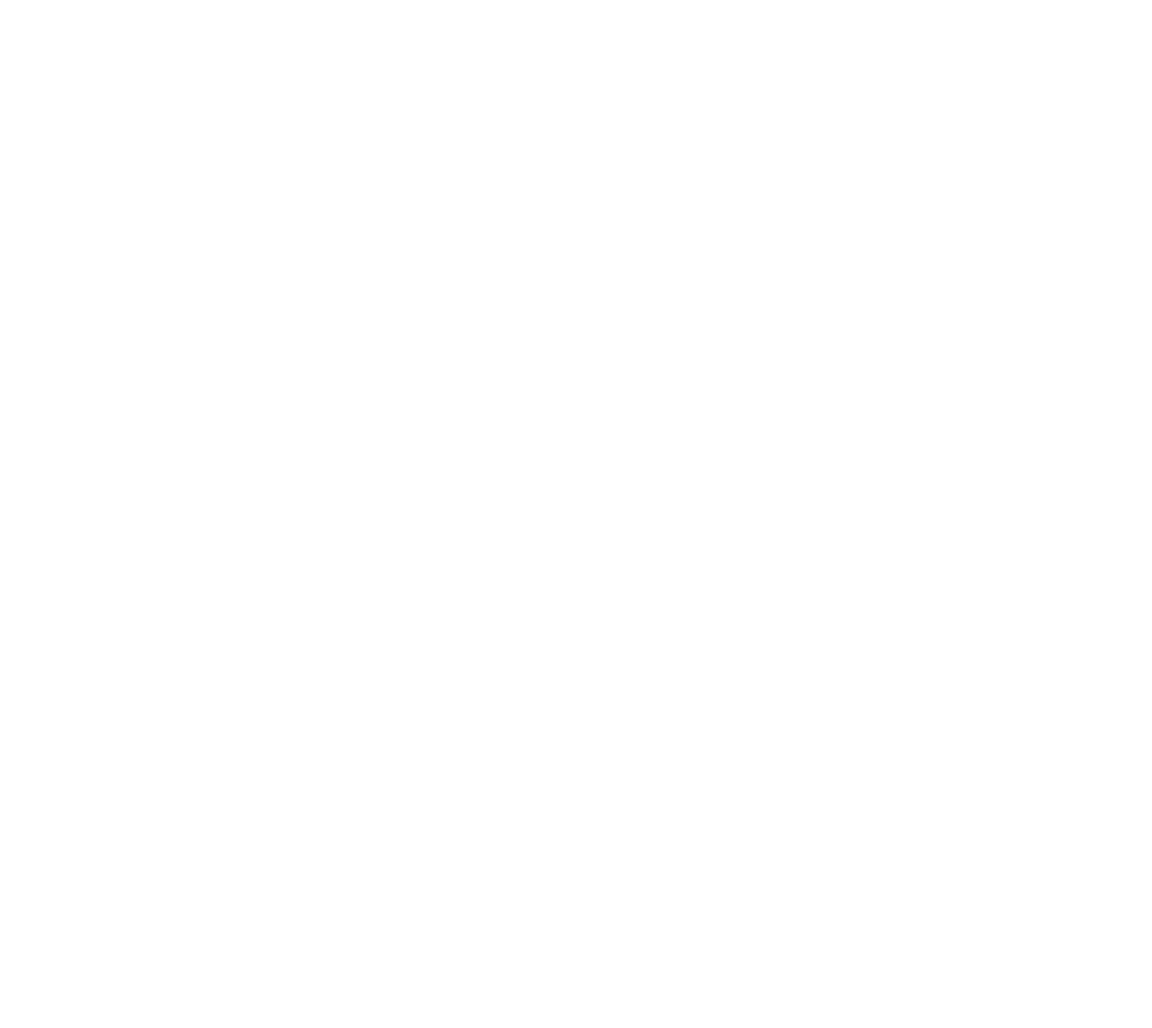
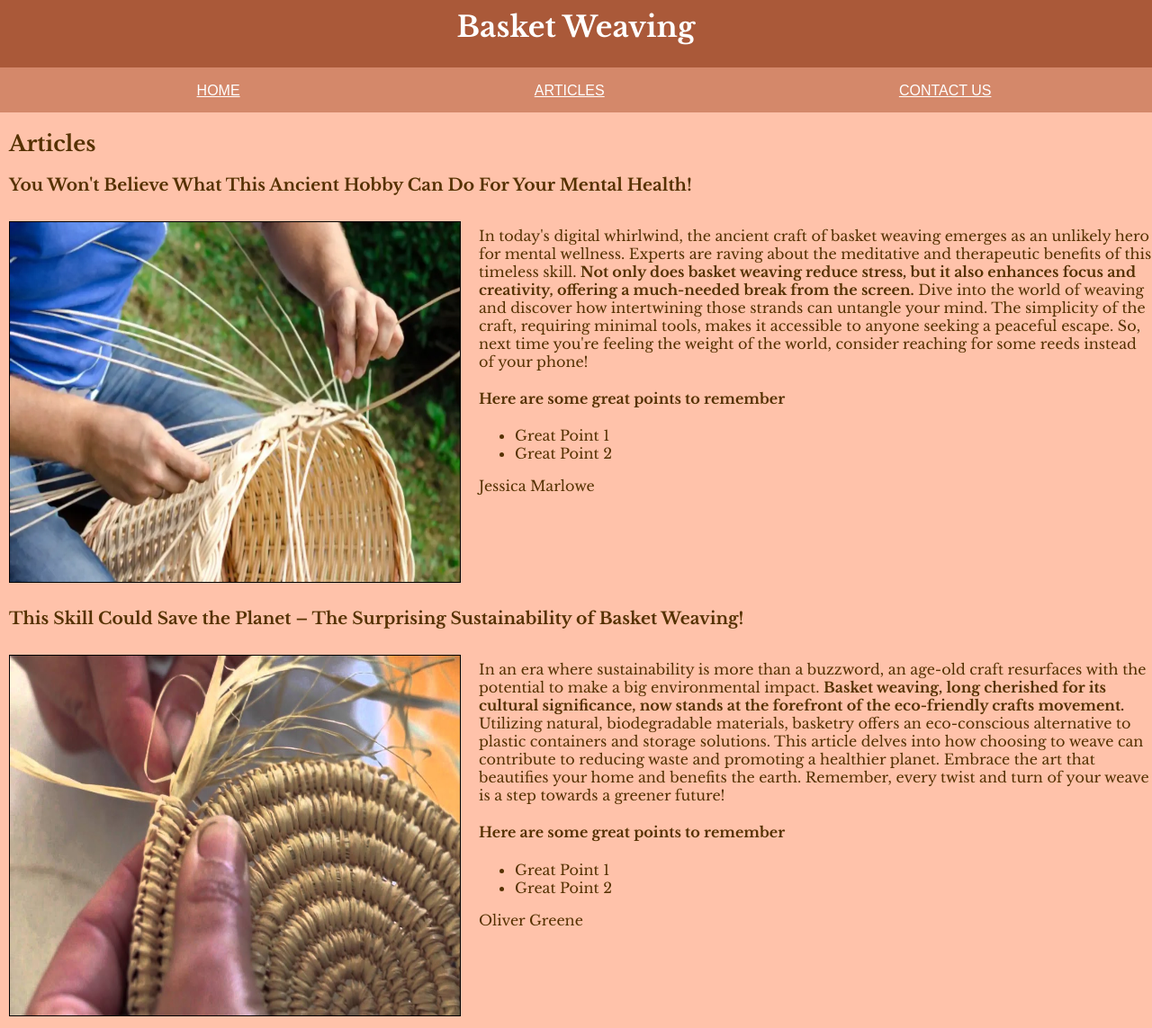
Before and after one commit to jpompey00/basket-weaving, a plain HTML site: page articles.html in a window 1280 px wide. Shown: the top 1143 px of the page at 90% size. Before the commit the page ends 800 px from the top, so only its background shows below. Drawn offline with nearby package versions, Linux system fonts and the light colour scheme.

Commit message:
addded CSS and classes

```diff
--- a/articles.html
+++ b/articles.html
@@ -0,0 +1,114 @@
+<!DOCTYPE html>
+<html lang="en">
+
+<head>
+    <meta charset="UTF-8">
+    <meta name="viewport" content="width=device-width, initial-scale=1.0">
+    <title>Basket Weaving - HOME</title>
+    <link rel="stylesheet" href="css/site.css">
+    <link rel="preconnect" href="https://fonts.googleapis.com">
+    <link rel="preconnect" href="https://fonts.gstatic.com" crossorigin>
+    <link href="https://fonts.googleapis.com/css2?family=Libre+Baskerville:ital,wght@0,400;0,700;1,400&display=swap"
+        rel="stylesheet">
+</head>
+
+<body>
+    <header>
+        <h1 id="sitetitle" class="libre-baskerville-bold">Basket Weaving</h1>
+    </header>
+    <nav class="libre-baskerville-regular">
+        <ul>
+            <li><a href="index.html">Home</a></li>
+            <li><a href="articles.html">Articles</a></li>
+            <li><a href="contactus.html">Contact Us</a></li>
+        </ul>
+    </nav>
+    <main>
+        <h2 class="libre-baskerville-bold">Articles</h2>
+        <article>
+            <h3 class="libre-baskerville-bold">You Won't Believe What This Ancient Hobby Can Do For Your Mental Health!
+            </h3>
+            <div class="flex-container">
+                <img src="images/image.jpg" width="500" height="400">
+                <div class="internal-container libre-baskerville-regular">
+                    <p>
+                        In today's digital whirlwind, the ancient craft of basket weaving emerges as an unlikely hero
+                        for mental wellness. Experts are raving about the meditative and therapeutic benefits of this
+                        timeless skill.<strong> Not only does basket weaving reduce stress, but it also enhances focus
+                            and creativity, offering a much-needed break from the screen.</strong> Dive into the world
+                        of weaving and discover how intertwining those strands can untangle your mind. The simplicity of
+                        the craft, requiring minimal tools, makes it accessible to anyone seeking a peaceful escape. So,
+                        next time you're feeling the weight of the world, consider reaching for some reeds instead of
+                        your phone!
+                    </p>
+                    <h4>Here are some great points to remember</h4>
+                    <ul>
+                        <li>Great Point 1</li>
+                        <li>Great Point 2</li>
+                    </ul>
+                    <span>Jessica Marlowe</span>
+                </div>
+            </div>
+        </article>
+        <article>
+            <h3 class="libre-baskerville-bold">This Skill Could Save the Planet – The Surprising Sustainability of
+                Basket Weaving!
+            </h3>
+            <div class="flex-container">
+                <img src="images/image1.jpg" width="500" height="400">
+                <div class="internal-container libre-baskerville-regular">
+                    <p>
+                        In an era where sustainability is more than a buzzword, an age-old craft resurfaces with the
+                        potential to make a big environmental impact. <strong>Basket weaving, long cherished for its
+                            cultural significance, now stands at the forefront of the eco-friendly crafts
+                            movement.</strong> Utilizing natural, biodegradable materials, basketry offers an
+                        eco-conscious alternative to plastic containers and storage solutions. This article delves into
+                        how choosing to weave can contribute to reducing waste and promoting a healthier planet. Embrace
+                        the art that beautifies your home and benefits the earth. Remember, every twist and turn of your
+                        weave is a step towards a greener future!
+                    </p>
+                    <h4>Here are some great points to remember</h4>
+                    <ul>
+                        <li>Great Point 1</li>
+                        <li>Great Point 2</li>
+                    </ul>
+                    <span>Oliver Greene</span>
+                </div>
+            </div>
+        </article>
+        <article>
+            <h3 class="libre-baskerville-bold">The Secret Hobby of Celebrities Revealed: Basket Weaving!
+            </h3>
+            <div class="flex-container">
+                <img src="images/image2.jpg" width="500" height="400">
+                <div class="internal-container libre-baskerville-regular">
+                    <p>
+                        What do Hollywood's elite do in their downtime? The answer might surprise you – basket weaving!
+                        This ancient craft has found its way into the hands of A-list celebrities, seeking solace and a
+                        touch of normalcy away from the flashing lights. <strong>It's not just about creating something
+                            beautiful; it's about finding peace in the process. </strong>Inside, we explore how basket
+                        weaving has become the latest trend among the rich and famous, offering a unique blend of
+                        mindfulness and manual skill. Discover which of your favorite stars are swapping scripts for
+                        reeds and why they're all for it. Basket weaving isn't just for the crafty; it's for anyone
+                        looking for a mental break.
+                    </p>
+                    <h4>Here are some great points to remember</h4>
+                    <ul>
+                        <li>Great Point 1</li>
+                        <li>Great Point 2</li>
+                    </ul>
+                    <span>Max Carter </span>
+                </div>
+            </div>
+        </article>
+
+
+    </main>
+
+
+    <footer>
+        <span>Copyright &copy; 2024 YearUp Students, all rights reserved</span>
+    </footer>
+</body>
+
+</html>
--- /dev/null
+++ b/css/site.css
@@ -0,0 +1,96 @@
+/*Testing */
+
+h2, h3, h4, p, ul, li, a, span{
+/* color: #803315; */
+color: #553100;
+}
+
+/* End of testing*/
+
+nav li a:hover{
+   color:#AA5939
+}
+
+h2, h3{
+    margin-left: 10px;
+}
+
+body{
+    background-color: #FFC2AA;
+    margin:0;
+}
+
+img{
+    margin:10px;
+    margin-right: 20px;
+    border: 1px solid;
+}
+.flex-container{
+    display: flex;
+    flex-direction: row;
+    justify-content: center;
+    text-wrap: wrap;
+}
+
+header {
+    background-color: #AA5939;
+    color: white;
+    padding:10px 26px 25px 26px;
+    text-align: center;
+}
+
+
+#sitetitle{
+    margin:0
+}
+
+nav{
+    background-color: #D4886A;
+    color: #FFC2AA;
+    margin: 0;
+    padding:15px
+}
+
+
+nav ul{
+    margin:0;
+    list-style-type: none;
+    padding: 13px, 26px;
+    /*not really that good but testing*/
+    display: flex;
+    justify-content: space-around;
+
+
+}
+
+nav ul li {
+    display: inline;
+    margin: 0px, 13px;
+}
+
+nav ul li a{
+    color: white;
+    font-family: "Lucidia Sans", sans-serif;
+    text-transform: uppercase;
+}
+
+/*Fonts*/
+.libre-baskerville-regular {
+    font-family: "Libre Baskerville", serif;
+    font-weight: 400;
+    font-style: normal;
+
+
+  }
+
+  .libre-baskerville-bold {
+    font-family: "Libre Baskerville", serif;
+    font-weight: 700;
+    font-style: normal;
+  }
+
+  .libre-baskerville-regular-italic {
+    font-family: "Libre Baskerville", serif;
+    font-weight: 400;
+    font-style: italic;
+  }
```
Also changed, not shown: contactus.html (+19 -0 lines), index.html (+6 -48 lines), images/image.jpg (added), images/image1.jpg (added), images/image2.jpg (added).
